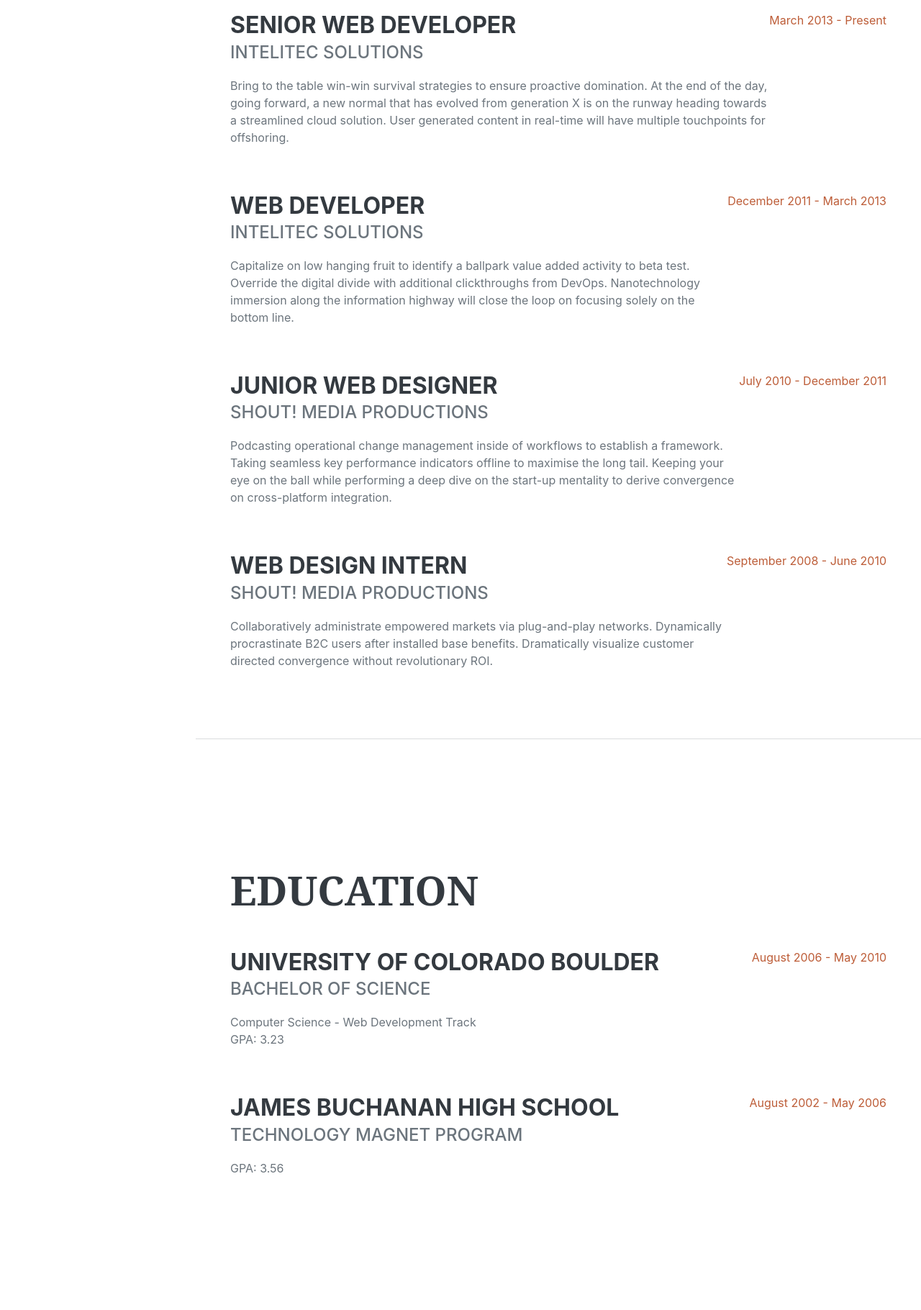
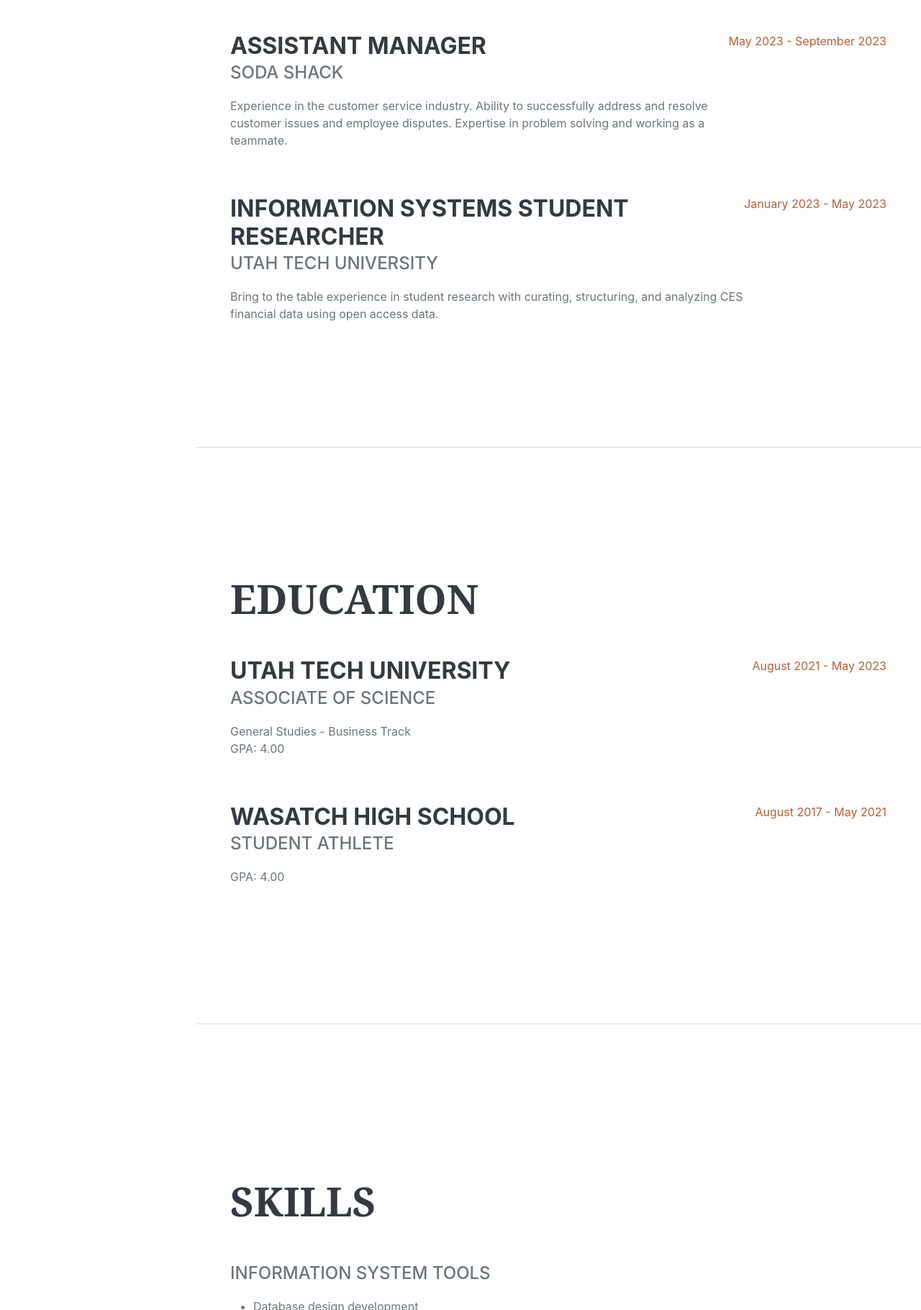
Before and after one commit to hlapray0/201, a plain HTML site: page index.html in a window 1280 px wide. Shown: the part 980-2800 px from the top of the page at 72% size. Drawn offline with nearby package versions, Linux system fonts and the light colour scheme; a web font is replaced by a local one.

Commit message:
Add files via upload

```diff
--- a/index.html
+++ b/index.html
@@ -31,7 +31,7 @@
                     <li class="nav-item"><a class="nav-link js-scroll-trigger" href="#education">Education</a></li>
                     <li class="nav-item"><a class="nav-link js-scroll-trigger" href="#skills">Skills</a></li>
                     <li class="nav-item"><a class="nav-link js-scroll-trigger" href="#interests">Interests</a></li>
-                    <li class="nav-item"><a class="nav-link js-scroll-trigger" href="tableau.html">Tableau</a></li>
+                    <li class="nav-item"><a class="nav-link js-scroll-trigger" href="tableau.html">From-Sratch Page</a></li>
                 </ul>
             </div>
         </nav>
@@ -45,10 +45,11 @@
                         <span class="text-primary">LaPray</span>
                     </h1>
                     <div class="subheading mb-5">
-                        1234 Strawberry Street · Provo, UT 80810 · (801) 356-8468 ·
-                        <a href="mailto:hannahlap@gmail.com">name@email.com</a>
+                        1234 Cosmo Lane · Provo, UT 84602 · (801) 555-5555 ·
+                        <a class="email-color" href="mailto:name@email.com">hannahlap@gmail.com</a>
                     </div>
-                    <p class="lead mb-5">I am a current undergraduated student at Brigham Young University hoping to study in the Accounting program.</p>
+                    <p class="lead mb-5">I am currently an undergraduated student at Brigham Young University. I plan to soon enroll in the Accounting Progam where I will learn skills that are congruent with that of an Accountant.</p>
+                    <p class="lead mb-5"> Declared Major: Accounting</p>
                     <div class="social-icons">
                         <a class="social-icon" href="https://www.linkedin.com/feed/?trk=homepage-basic_sign-in-submit" target="_blank"><i class="fab fa-linkedin-in"></i></a>
                         <a class="social-icon" href="#!"><i class="fab fa-tiktok"></i></a>
@@ -64,21 +65,21 @@
                     <h2 class="mb-5">Experience</h2>
                     <div class="d-flex flex-column flex-md-row justify-content-between mb-5">
                         <div class="flex-grow-1">
-                            <h3 class="mb-0">Senior Web Developer</h3>
-                            <div class="subheading mb-3">Intelitec Solutions</div>
-                            <p>Bring to the table win-win survival strategies to ensure proactive domination. At the end of the day, going forward, a new normal that has evolved from generation X is on the runway heading towards a streamlined cloud solution. User generated content in real-time will have multiple touchpoints for offshoring.</p>
+                            <h3 class="mb-0">Assistant Manager</h3>
+                            <div class="subheading mb-3">Soda Shack</div>
+                            <p>Experience in the customer service industry. Ability to successfully address and resolve customer issues and employee disputes. Expertise in problem solving and working as a teammate. </p>
                         </div>
-                        <div class="flex-shrink-0"><span class="text-primary">March 2013 - Present</span></div>
+                        <div class="flex-shrink-0"><span class="text-primary">May 2023 - September 2023</span></div>
                     </div>
                     <div class="d-flex flex-column flex-md-row justify-content-between mb-5">
                         <div class="flex-grow-1">
-                            <h3 class="mb-0">Web Developer</h3>
-                            <div class="subheading mb-3">Intelitec Solutions</div>
-                            <p>Capitalize on low hanging fruit to identify a ballpark value added activity to beta test. Override the digital divide with additional clickthroughs from DevOps. Nanotechnology immersion along the information highway will close the loop on focusing solely on the bottom line.</p>
+                            <h3 class="mb-0">Information Systems Student Researcher</h3>
+                            <div class="subheading mb-3">Utah Tech University</div>
+                            <p> Bring to the table experience in student research with curating, structuring, and analyzing CES financial data using open access data.</p>
                         </div>
-                        <div class="flex-shrink-0"><span class="text-primary">December 2011 - March 2013</span></div>
+                        <div class="flex-shrink-0"><span class="text-primary">January 2023 - May 2023</span></div>
                     </div>
-                    <div class="d-flex flex-column flex-md-row justify-content-between mb-5">
+                    <!-- <div class="d-flex flex-column flex-md-row justify-content-between mb-5">
                         <div class="flex-grow-1">
                             <h3 class="mb-0">Junior Web Designer</h3>
                             <div class="subheading mb-3">Shout! Media Productions</div>
@@ -93,7 +94,7 @@
                             <p>Collaboratively administrate empowered markets via plug-and-play networks. Dynamically procrastinate B2C users after installed base benefits. Dramatically visualize customer directed convergence without revolutionary ROI.</p>
                         </div>
                         <div class="flex-shrink-0"><span class="text-primary">September 2008 - June 2010</span></div>
-                    </div>
+                    </div> -->
                 </div>
             </section>
             <hr class="m-0" />
@@ -103,20 +104,20 @@
                     <h2 class="mb-5">Education</h2>
                     <div class="d-flex flex-column flex-md-row justify-content-between mb-5">
                         <div class="flex-grow-1">
-                            <h3 class="mb-0">University of Colorado Boulder</h3>
-                            <div class="subheading mb-3">Bachelor of Science</div>
-                            <div>Computer Science - Web Development Track</div>
-                            <p>GPA: 3.23</p>
+                            <h3 class="mb-0">Utah Tech University</h3>
+                            <div class="subheading mb-3">Associate of Science</div>
+                            <div>General Studies - Business Track</div>
+                            <p>GPA: 4.00</p>
                         </div>
-                        <div class="flex-shrink-0"><span class="text-primary">August 2006 - May 2010</span></div>
+                        <div class="flex-shrink-0"><span class="text-primary">August 2021 - May 2023</span></div>
                     </div>
                     <div class="d-flex flex-column flex-md-row justify-content-between">
                         <div class="flex-grow-1">
-                            <h3 class="mb-0">James Buchanan High School</h3>
-                            <div class="subheading mb-3">Technology Magnet Program</div>
-                            <p>GPA: 3.56</p>
+                            <h3 class="mb-0">Wasatch High School</h3>
+                            <div class="subheading mb-3">Student Athlete</div>
+                            <p>GPA: 4.00</p>
                         </div>
-                        <div class="flex-shrink-0"><span class="text-primary">August 2002 - May 2006</span></div>
+                        <div class="flex-shrink-0"><span class="text-primary">August 2017 - May 2021</span></div>
                     </div>
                 </div>
             </section>
@@ -125,10 +126,20 @@
             <section class="resume-section" id="skills">
                 <div class="resume-section-content">
                     <h2 class="mb-5">Skills</h2>
-                    <div class="subheading mb-3">Programming Languages & Tools</div>
-                    <ul class="list-inline dev-icons">
+                    <div class="subheading mb-3">Information System Tools</div>
+                        <ul>
+                            <li>Database design development</li>
+                            <li>Structured Query Language (SQL)</li>
+                            <li>Entity Relationship Diagramming</li>
+                            <li>Excel, Sovler, Pivot Table, and Charts</li>
+                            <li>Tableau</li>
+                            <li>HTML, CSS</li>
+                            <li>Flow Chart Diagramming</li>
+                            <li>Visual Basic for Applications (VBA) Programming in Excel</li>
+                        </ul>
+                    <!-- <ul class="list-inline dev-icons">
                         <li class="list-inline-item"><i class="fab fa-html5"></i></li>
-                        <!-- <li class="list-inline-item"><i class="fab fa-css3-alt"></i></li>
+                        <li class="list-inline-item"><i class="fab fa-css3-alt"></i></li>
                         <li class="list-inline-item"><i class="fab fa-js-square"></i></li>
                         <li class="list-inline-item"><i class="fab fa-angular"></i></li>
                         <li class="list-inline-item"><i class="fab fa-react"></i></li>
@@ -138,9 +149,9 @@
                         <li class="list-inline-item"><i class="fab fa-wordpress"></i></li>
                         <li class="list-inline-item"><i class="fab fa-gulp"></i></li>
                         <li class="list-inline-item"><i class="fab fa-grunt"></i></li>
-                        <li class="list-inline-item"><i class="fab fa-npm"></i></li> -->
-                    </ul>
-                    <div class="subheading mb-3">Workflow</div>
+                        <li class="list-inline-item"><i class="fab fa-npm"></i></li>
+                    </ul> -->
+                    <!-- <div class="subheading mb-3">Workflow</div>
                     <ul class="fa-ul mb-0">
                         <li>
                             <span class="fa-li"><i class="fas fa-check"></i></span>
@@ -159,7 +170,7 @@
                             Agile Development & Scrum
                         </li>
                     </ul>
-                </div>
+                </div> -->
             </section>
             <hr class="m-0" />
             <!-- Interests-->
@@ -178,7 +189,7 @@
                     <ul class="fa-ul mb-0">
                         <li>
                             <span class="fa-li"><i class="fas fa-trophy text-warning"></i></span>
-                            Google Analytics Certified Developer
+                            Microsoft Office Specialist - Excel Expert Certification
                         </li>
                         <li>
                             <span class="fa-li"><i class="fas fa-trophy text-warning"></i></span>
```
